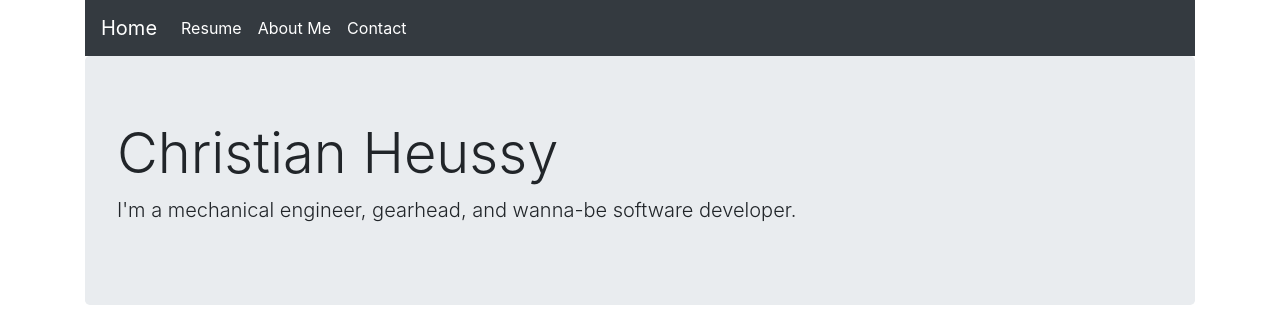
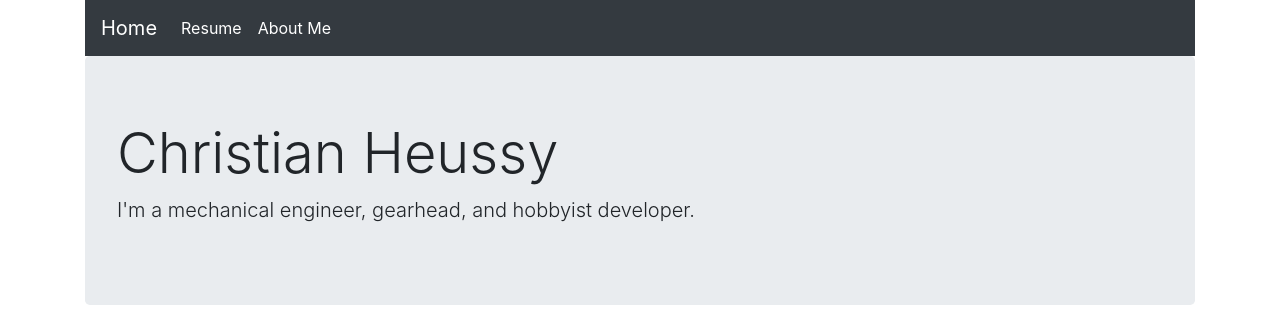
Before and after one commit to christianheussy/personal_website, a Flask app: page / in a window 1280 px wide. Shown: the top 314 px of the page. Run offline with Flask 2, Linux system fonts and the light colour scheme; some libraries are stand-ins or nearby versions.

Commit message:
Added a new Audi image to the carousel. Hid the contact page until further developed.

```diff
--- a/templates/basic.html
+++ b/templates/basic.html
@@ -33,9 +33,9 @@
                 <a class="nav-link" href="{{url_for('about_me')}}">About Me <span class="sr-only">(current)</span></a>
               </li>
 
-              <li class="nav-item active">
-                <a class="nav-link" href="{{url_for('about_me')}}">Contact<span class="sr-only">(current)</span></a>
-              </li>
+              <!--<li class="nav-item active">-->
+                <!--<a class="nav-link" href="{{url_for('about_me')}}">Contact<span class="sr-only">(current)</span></a>-->
+              <!--</li>-->
 
             </ul>
           </div>
--- a/templates/index.html
+++ b/templates/index.html
@@ -3,7 +3,7 @@
 <div class="container">
     <div class="jumbotron">
       <h1 class="display-4">Christian Heussy</h1>
-      <p class="lead">I'm a mechanical engineer, gearhead, and wanna-be software developer.</p>
+      <p class="lead">I'm a mechanical engineer, gearhead, and hobbyist developer.</p>
     </div>
 </div>
 
--- a/templates/race.html
+++ b/templates/race.html
@@ -3,7 +3,7 @@
 <div class="container">
   <div class="jumbotron">
     <h1 class="display-4">Endurance Racing</h1>
-    <p class="lead">My friends and I built a racecar!</p>
+    <p class="lead">I organized a group of engineering students to build and race an Audi 90 endurance racecar!</p>
     </p>
   </div>
 </div>
@@ -24,10 +24,10 @@
           <img class="d-block w-100" src="https://i.imgur.com/uPQWrLx.jpg" alt="Third slide">
         </div>
         <div class="carousel-item">
-          <img class="d-block w-100" src="https://i.imgur.com/YhX7FJT.jpg" alt="Third slide">
+          <img class="d-block w-100" src="https://i.imgur.com/TLiwOmg.jpg" alt="Third slide">
         </div>
         <div class="carousel-item">
-          <img class="d-block w-100" src="https://i.imgur.com/YhX7FJT.jpg" alt="Third slide">
+          <img class="d-block w-100" src="https://i.imgur.com/VMkYEdQ.jpg" alt="Third slide">
         </div>
       </div>
       <a class="carousel-control-prev" href="#carouselExampleControls" role="button" data-slide="prev">
--- a/templates/senior.html
+++ b/templates/senior.html
@@ -10,8 +10,8 @@
               <h1 class="display-5">Senior Design Project</h1>
               <p class="lead">Autonomous Tractor Trailer Coupling System</p>
               <hr class="my-4">
-                My colleagues and I designed and prototyped a system that utilized a stereo vision camera in conjunction
-                with LIDAR to determine the location of a trailer and automatically couple a tractor to it.
+                My colleagues and I designed and prototyped a system that utilized a stereo camera in conjunction
+                with LIDAR to determine the location of a trailer and automatically couple a semi-truck tractor to it.
                 <br>
                 Patents Pending:
                 <ul>
```
